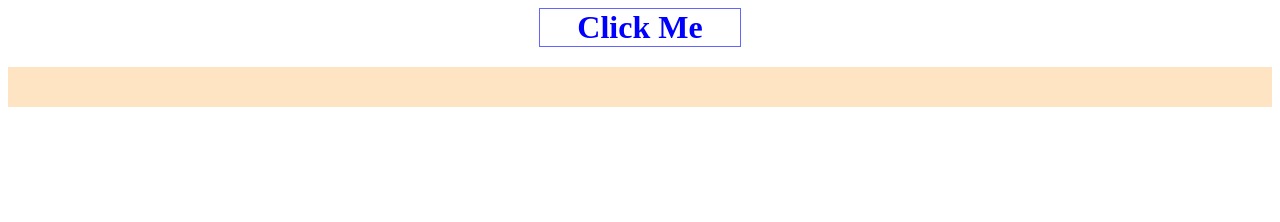
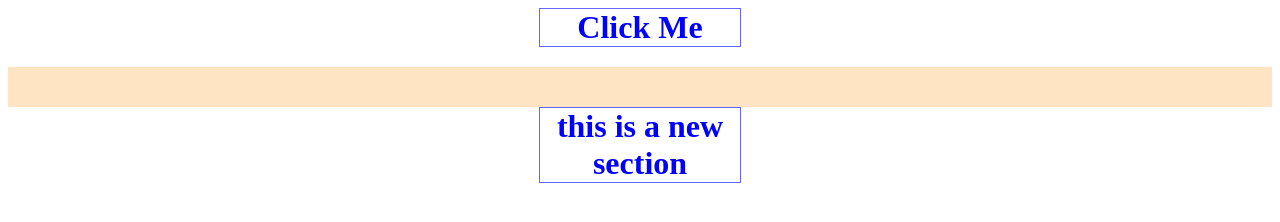
Before and after one commit to claudineipereiras/abc-website, a plain HTML site: page index.html in a window 1280 px wide. Drawn offline with Linux system fonts and the light colour scheme.

Commit message:
This is a change
changes

```diff
--- a/index.html
+++ b/index.html
@@ -6,6 +6,8 @@
 <body>
     <h1 onclick="displayMessage();">Click Me</h1>
     <div id="message-box"></div>
+
+	<h1>this is a new section</h1>
     <script src="./myscript.js"></script>
 </body>
 </html>
```
